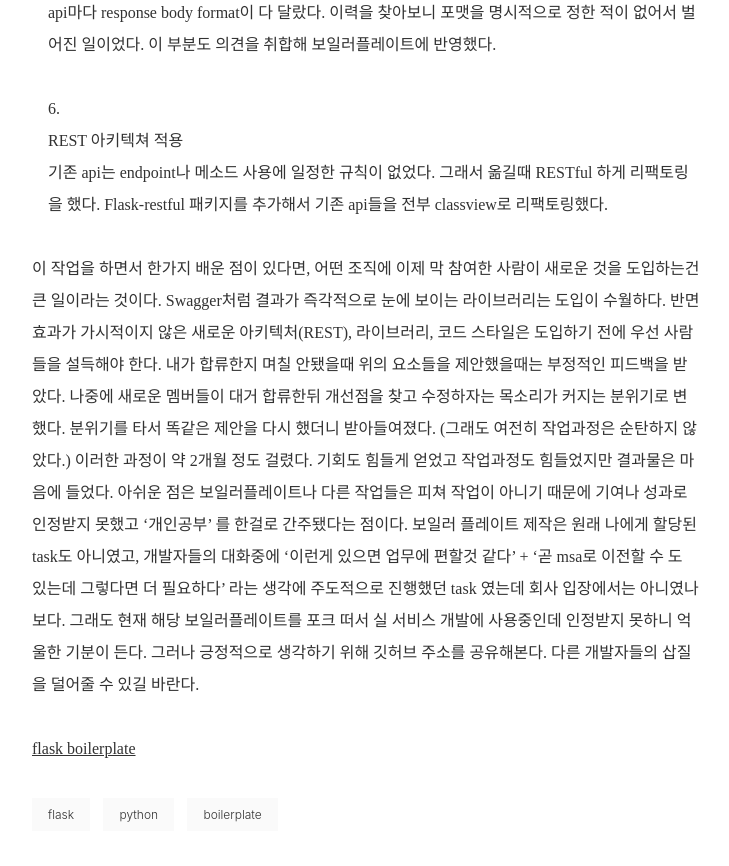
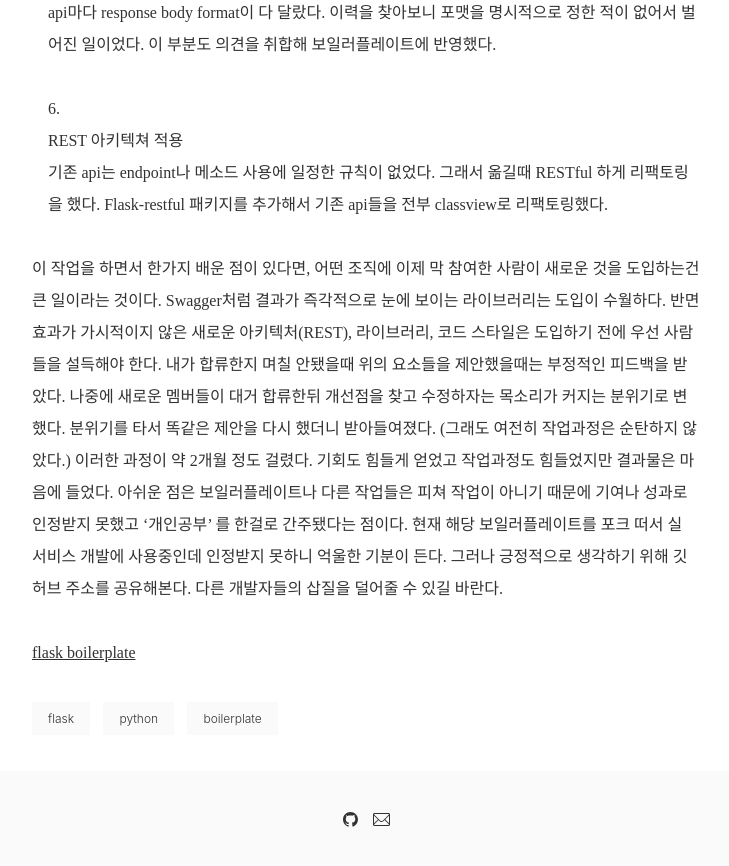
Before and after one commit to suhyunbaik/suhyunbaik.github.io, a Jekyll site: the page built from _posts/2019-09-04-accomplishments-on-probation period.markdown, in a window 1280 px wide and 900 px high, scrolled down 1852 px. Shown: the top 866 px of the window, without its empty margins (274-1003 px from the left). Built offline with Jekyll 4.4.1, drawn with Linux system fonts in a browser that asks for light colours.

Commit message:
Feat: 수정

```diff
--- a/_posts/2019-09-04-accomplishments-on-probation period.markdown
+++ b/_posts/2019-09-04-accomplishments-on-probation period.markdown
@@ -38,6 +38,6 @@
 기존 api는 endpoint나 메소드 사용에 일정한 규칙이 없었다. 그래서 옮길때 RESTful 하게 리팩토링을 했다. Flask-restful 패키지를 추가해서 기존 api들을 전부 classview로 리팩토링했다.
 
 이 작업을 하면서 한가지 배운 점이 있다면, 어떤 조직에 이제 막 참여한 사람이 새로운 것을 도입하는건 큰 일이라는 것이다. Swagger처럼 결과가 즉각적으로 눈에 보이는 라이브러리는 도입이 수월하다. 반면 효과가 가시적이지 않은 새로운 아키텍처(REST), 라이브러리, 코드 스타일은 도입하기 전에 우선 사람들을 설득해야 한다. 내가 합류한지 며칠 안됐을때 위의 요소들을 제안했을때는 부정적인 피드백을 받았다. 나중에 새로운 멤버들이 대거 합류한뒤 개선점을 찾고 수정하자는 목소리가 커지는 분위기로 변했다. 분위기를 타서 똑같은 제안을 다시 했더니 받아들여졌다. (그래도 여전히 작업과정은 순탄하지 않았다.) 이러한 과정이 약 2개월 정도 걸렸다. 기회도 힘들게 얻었고 작업과정도 힘들었지만 결과물은 마음에 들었다.
-아쉬운 점은 보일러플레이트나 다른 작업들은 피쳐 작업이 아니기 때문에 기여나 성과로 인정받지 못했고 ‘개인공부' 를 한걸로 간주됐다는 점이다. 보일러 플레이트 제작은 원래 나에게 할당된 task도 아니였고, 개발자들의 대화중에 '이런게 있으면 업무에 편할것 같다' + '곧 msa로 이전할 수 도 있는데 그렇다면 더 필요하다' 라는 생각에 주도적으로 진행했던 task 였는데 회사 입장에서는 아니였나보다. 그래도 현재 해당 보일러플레이트를 포크 떠서 실 서비스 개발에 사용중인데 인정받지 못하니 억울한 기분이 든다. 그러나 긍정적으로 생각하기 위해 깃허브 주소를 공유해본다. 다른 개발자들의 삽질을 덜어줄 수 있길 바란다.
+아쉬운 점은 보일러플레이트나 다른 작업들은 피쳐 작업이 아니기 때문에 기여나 성과로 인정받지 못했고 ‘개인공부' 를 한걸로 간주됐다는 점이다. 현재 해당 보일러플레이트를 포크 떠서 실 서비스 개발에 사용중인데 인정받지 못하니 억울한 기분이 든다. 그러나 긍정적으로 생각하기 위해 깃허브 주소를 공유해본다. 다른 개발자들의 삽질을 덜어줄 수 있길 바란다.
 
 [flask boilerplate](https://github.com/suhyunbaik/flask-restplus-boilerplate)
```
Also changed, not shown: images/posts/1.jpg (deleted), images/posts/2.jpg (deleted), images/posts/3.jpg (deleted), images/posts/4.jpg (deleted), images/posts/5.jpg (deleted), images/posts/6.jpg (deleted), images/posts/7.jpg (deleted), images/posts/8.jpg (deleted).
